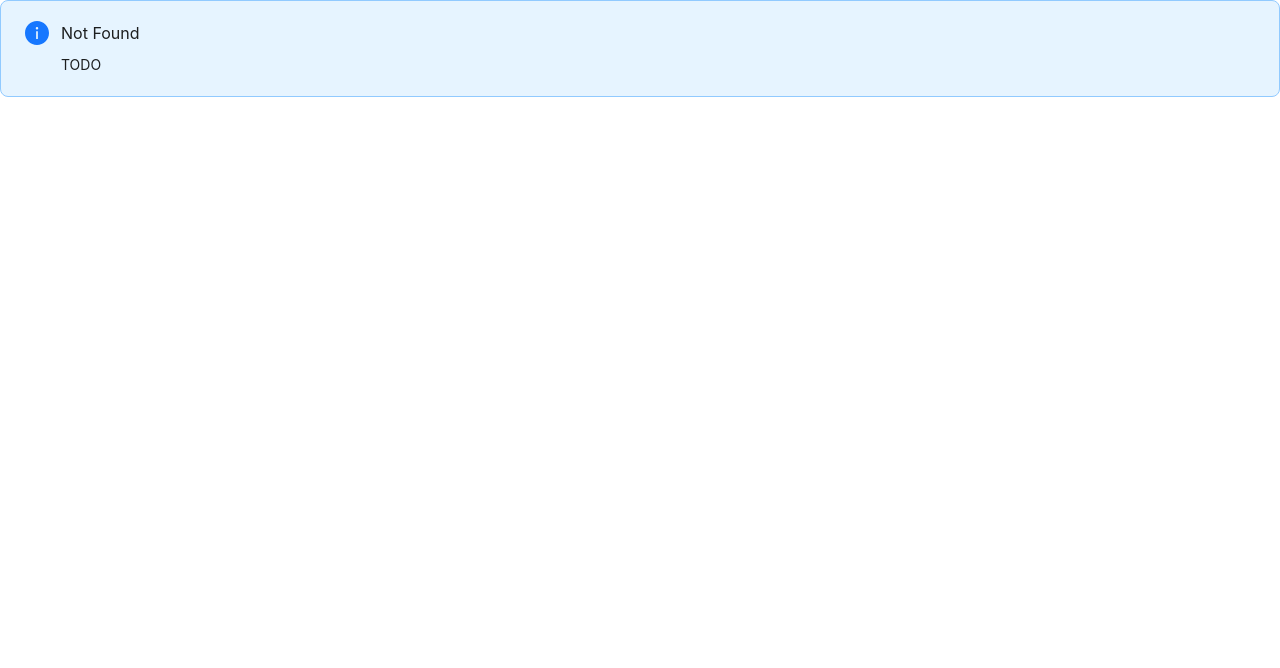
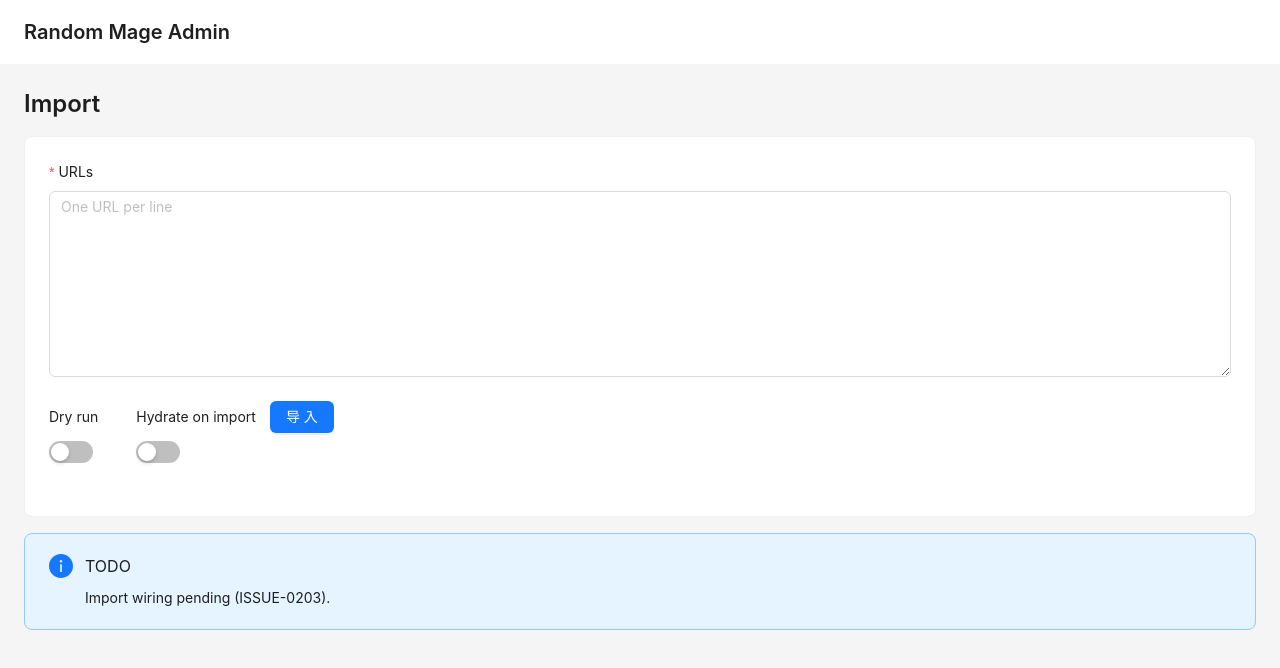
Before and after one commit to inliver233/random-mage, a React (Vite) app in the folder frontend/: page /admin/import in a window 1280 px wide. Before the commit this address had no page. Shown: the top 668 px of the page. Built offline with nearby package versions, Linux system fonts and the light colour scheme.

Commit message:
[ISSUE-0184] UI page: Import /admin/import

```diff
--- /dev/null
+++ b/frontend/src/app/AdminLayout.tsx
@@ -0,0 +1,18 @@
+import { Layout, Typography } from "antd";
+import React from "react";
+import { Outlet } from "react-router-dom";
+
+export function AdminLayout() {
+  return (
+    <Layout style={{ minHeight: "100vh" }}>
+      <Layout.Header style={{ background: "#fff", padding: "0 24px" }}>
+        <Typography.Title level={4} style={{ margin: 0, lineHeight: "64px" }}>
+          Random Mage Admin
+        </Typography.Title>
+      </Layout.Header>
+      <Layout.Content style={{ padding: 24 }}>
+        <Outlet />
+      </Layout.Content>
+    </Layout>
+  );
+}
--- a/frontend/src/app/App.tsx
+++ b/frontend/src/app/App.tsx
@@ -1,8 +1,10 @@
-import { ConfigProvider, Layout, Typography } from "antd";
+import { ConfigProvider } from "antd";
 import React from "react";
 import { BrowserRouter, Navigate, Route, Routes } from "react-router-dom";
 
+import { AdminLayout } from "./AdminLayout";
 import { DashboardPage } from "../pages/DashboardPage";
+import { ImportPage } from "../pages/ImportPage";
 import { LoginPage } from "../pages/LoginPage";
 import { PlaceholderPage } from "../pages/PlaceholderPage";
 
@@ -13,19 +15,11 @@ export function App() {
         <Routes>
           <Route path="/" element={<Navigate to="/admin" replace />} />
           <Route path="/admin/login" element={<LoginPage />} />
-          <Route
-            path="/admin"
-            element={
-              <Layout style={{ minHeight: "100vh" }}>
-                <Layout.Content style={{ padding: 24 }}>
-                  <Typography.Title level={3} style={{ marginTop: 0 }}>
-                    Random Mage Admin
-                  </Typography.Title>
-                  <DashboardPage />
-                </Layout.Content>
-              </Layout>
-            }
-          />
+          <Route path="/admin" element={<AdminLayout />}>
+            <Route index element={<DashboardPage />} />
+            <Route path="import" element={<ImportPage />} />
+            <Route path="*" element={<PlaceholderPage title="Not Found" />} />
+          </Route>
           <Route path="*" element={<PlaceholderPage title="Not Found" />} />
         </Routes>
       </BrowserRouter>
--- /dev/null
+++ b/frontend/src/pages/ImportPage.tsx
@@ -0,0 +1,62 @@
+import { Alert, Button, Card, Form, Input, Space, Switch, Typography } from "antd";
+import React, { useState } from "react";
+
+type ImportFormValues = {
+  text: string;
+  dry_run: boolean;
+  hydrate_on_import: boolean;
+};
+
+export function ImportPage() {
+  const [errorMessage, setErrorMessage] = useState<string | null>(null);
+  const [requestId, setRequestId] = useState<string | null>(null);
+
+  const onFinish = (_values: ImportFormValues) => {
+    setErrorMessage(null);
+    setRequestId(null);
+  };
+
+  return (
+    <Space direction="vertical" size="middle" style={{ width: "100%" }}>
+      <Typography.Title level={3} style={{ margin: 0 }}>
+        Import
+      </Typography.Title>
+
+      {errorMessage ? <Alert type="error" message={errorMessage} showIcon /> : null}
+      {requestId ? (
+        <Typography.Text type="secondary">request_id: {requestId}</Typography.Text>
+      ) : null}
+
+      <Card>
+        <Form<ImportFormValues>
+          layout="vertical"
+          initialValues={{ dry_run: false, hydrate_on_import: false, text: "" }}
+          onFinish={onFinish}
+        >
+          <Form.Item
+            label="URLs"
+            name="text"
+            rules={[{ required: true, message: "Please paste Pixiv original URLs" }]}
+          >
+            <Input.TextArea rows={8} placeholder="One URL per line" />
+          </Form.Item>
+
+          <Space size="large">
+            <Form.Item label="Dry run" name="dry_run" valuePropName="checked">
+              <Switch />
+            </Form.Item>
+            <Form.Item label="Hydrate on import" name="hydrate_on_import" valuePropName="checked">
+              <Switch />
+            </Form.Item>
+          </Space>
+
+          <Button type="primary" htmlType="submit">
+            导入
+          </Button>
+        </Form>
+      </Card>
+
+      <Alert type="info" message="TODO" description="Import wiring pending (ISSUE-0203)." showIcon />
+    </Space>
+  );
+}
```
Also changed, not shown: 2 other files (tests, documents, lock files or other folders).
